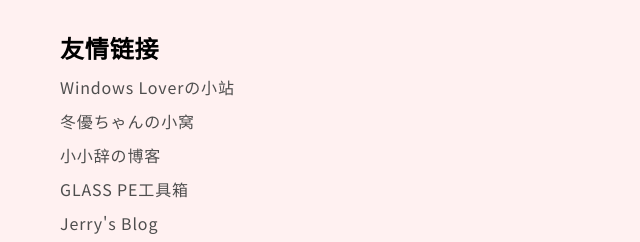
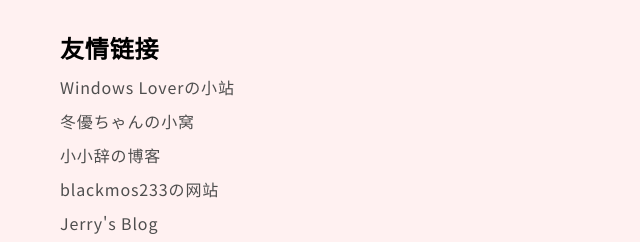
Before and after one commit to raxxt233/raxxt233.github.io, a plain HTML site: page assets/subpages/page-ending-pc.html in a window 1280 px wide. Shown: the top 242 px of the page, 0-640 px from the left. Drawn offline with Linux system fonts and the light colour scheme; a script that the page names is missing; a web font is replaced by a local one.

Commit message:
Add files via upload

```diff
--- a/assets/subpages/page-ending-pc.html
+++ b/assets/subpages/page-ending-pc.html
@@ -121,7 +121,7 @@
         <li><a href="http://winloverblbl.3vfree.club/" title="一个小UP搭建的小站" target="_blank">Windows Loverの小站</a></li>
         <li><a href="https://fuibafuyu.net/" title="冬優ちゃんの小窝" target="_blank">冬優ちゃんの小窝</a></li>
         <li><a href="https://blog.xiaoxiaoci.top" title="小小辞の个人小站" target="_blank">小小辞の博客</a></li>
-        <li><a href="https://glasspe.cn/" title="Glass PE 美观，纯净，高效，稳定的PE系统" target="_blank">GLASS PE工具箱</a></li>
+        <li><a href="https://blackmos233.top/" title="blackmos233の网站" target="_blank">blackmos233の网站</a></li>
         <li><a href="https://blog.jerry.000708.xyz/" title="迷失的人迷失了，相逢的人会再相逢" target="_blank">Jerry's Blog</a></li>
         <li><a href="https://www.xkofficial.top/" title="一个普通的窝子～" target="_blank">星空的小窝</a></li>
 		<li><a href="https://www.bzdjsm.com/" title="Your New World" target="_blank">不知道叫什么の小窝</a></li>
```
